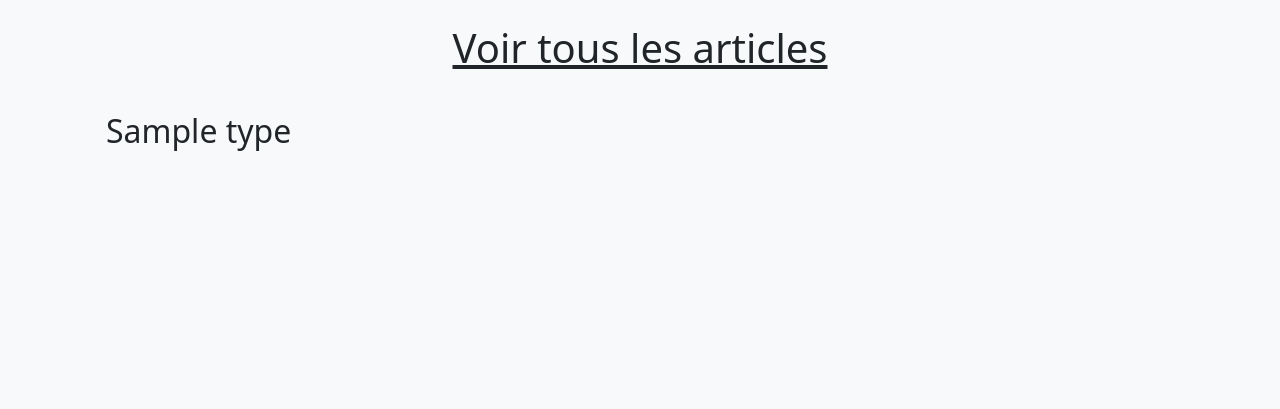
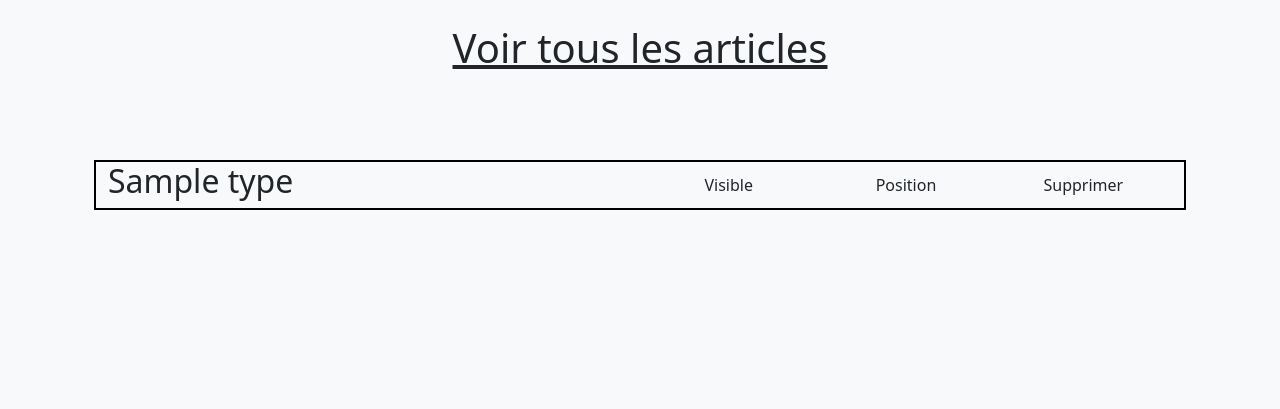
Before and after one commit to ChristopheC-83/c_de_c_back, a PHP site: template views/pages/articles/viewAllArticles.view.php in a window 1280 px wide. Shown: the part 80-489 px from the top of the page. Run offline with PHP 8.4, Linux system fonts and the light colour scheme; the template is opened without the code that fills it: most values are stand-ins (such as "Sample title", 1, 10 or a date in 2020); some libraries are stand-ins or nearby versions.

Commit message:
suppression article ok

```diff
--- a/public/style/custom/_custom.scss
+++ b/public/style/custom/_custom.scss
@@ -1,4 +1,5 @@
-.midFlex, .fleMid {
+.midFlex,
+.fleMid {
   display: flex;
   justify-content: center;
   align-items: center;
@@ -17,10 +18,16 @@
     writing-mode: initial;
   }
 }
-.logo-partner{
-width: 100px;
-height: 100px;
+.logo-partner {
+  width: 100px;
+  height: 100px;
 }
 
-.overlay{
-  filter: brightness(70%);}
+.overlay {
+  filter: brightness(70%);
+}
+
+p {
+  margin: 0;
+  padding: 0;
+}
--- a/views/common/template.php
+++ b/views/common/template.php
@@ -9,8 +9,8 @@
         crossorigin="anonymous" referrerpolicy="no-referrer" />
     <link rel="preconnect" href="https://fonts.bunny.net">
     <link href="https://fonts.bunny.net/css?family=roboto:100,400,700,900" rel="stylesheet" />
-    <!-- <link href="<?= URL ?>public/style/style.css" rel="stylesheet" /> -->
-    <link href="<?= URL ?>public/style/cleaned/final_css.css" rel="stylesheet" />
+    <link href="<?= URL ?>public/style/style.css" rel="stylesheet" />
+    <!-- <link href="<?= URL ?>public/style/cleaned/final_css.css" rel="stylesheet" /> -->
 
     <!-- tiny -->
     <script src="https://cdn.tiny.cloud/1/94rozv3pqxjb8h7bpwi0o43i56eion39hozswfspawi2xo6t/tinymce/7/tinymce.min.js"
--- a/views/pages/articles/viewAllArticles.view.php
+++ b/views/pages/articles/viewAllArticles.view.php
@@ -3,10 +3,42 @@
 
     <div class="container mt-3 row w-100 mx-auto ">
         <?php foreach($types as $type): ?>
-        <h2><?= $type['type'] ?></h2>
+        <div class="d-flex w-100 border border-2 border-black mt-5 align-items-center">
+            <h2 class="col-6"><?= $type['type'] ?></h2>
+            <div class="col-2 text-center">
+                <p>Visible</p>
+            </div>
+            <div class="col-2 text-center">
+                <p>Position</p>
+
+            </div>
+            <div class="col-2 text-center">
+                <p>Supprimer</p>
+            </div>
+        </div>
         <?php foreach($allArticles as $article): ?>
         <?php if($article['type'] === $type['type']) : ?>
-        <p><a href="<?=URL?>admin/article/updateArticle/<?= $article['id'] ?>"><?= $article['title']  ?></a></p>
+
+
+        <div class="d-flex w-100 border border-2 border-secondary border-top-0 align-items-center">
+            <p class="col-6"><a
+                    href="<?=URL?>admin/articles/updateArticle/<?= $article['id'] ?>"><?= $article['title']  ?></a></p>
+
+            <div class="col-2 text-center">
+                <p class="mb-0"><?= $article['visible']  ?></p>
+            </div>
+            <div class="col-2 text-center">
+                <p class="mb-0"><?= $article['position']  ?></p>
+            </div>
+            <div class="col-2 text-center">
+                <form action="<?= URL ?>admin/articles/delete_article" method="POST"
+                    onSubmit="return confirm('On confirme la suppression ?')">
+                    <input type="hidden" name="id" value=<?= $article['id'] ?>>
+                    <button class="btn" type="submit"><i class="fa-solid fa-trash-can  text-danger"></i></button>
+                </form>
+            </div>
+
+        </div>
         <?php endif ?>
         <?php endforeach?>
         <?php endforeach?>
```
Also changed, not shown: controllers/Articles.controller.php (+11 -0 lines), indexComponents/articles.index.php (+11 -3 lines), models/Articles.model.php (+12 -1 lines), public/style/style.css, 1 other file.
